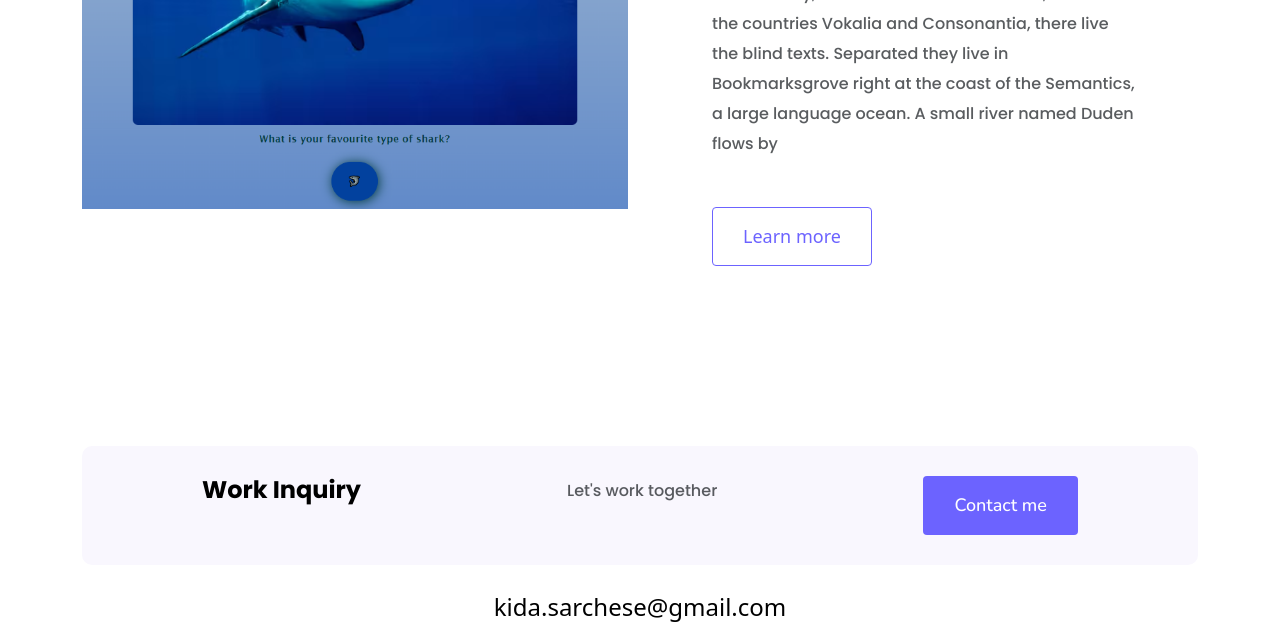
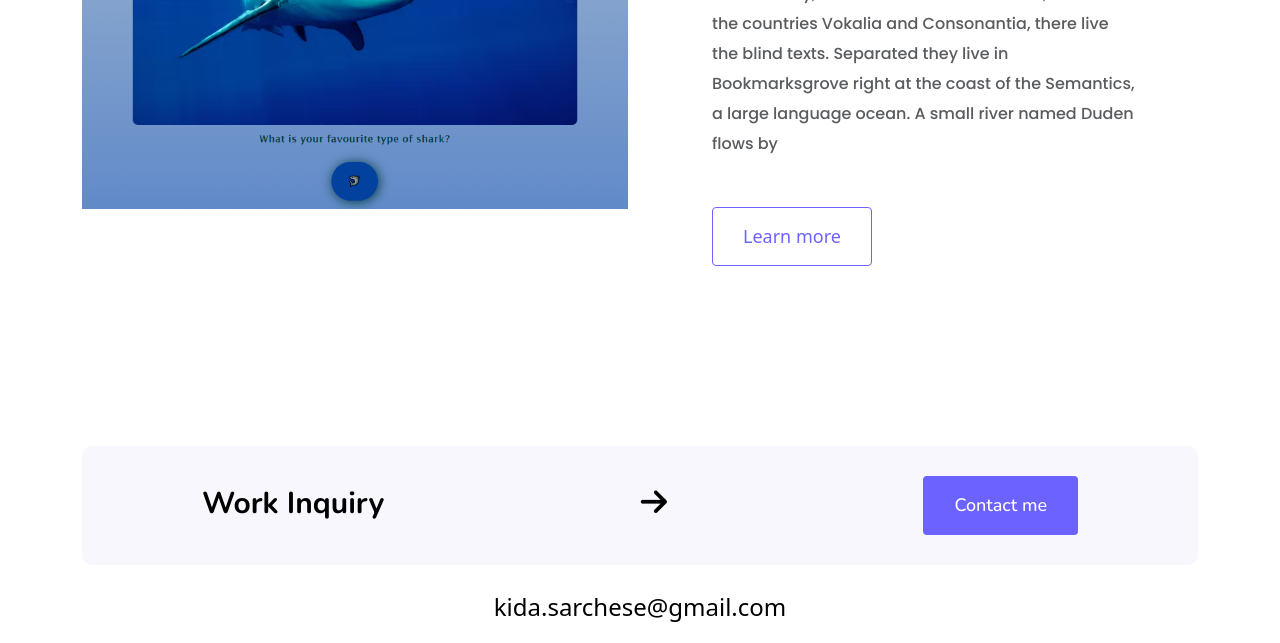
Before and after one commit to kida351/shecodes-responsive-project, a plain HTML site: page index.html in a window 1280 px wide. Shown: the part 2629-3272 px from the top of the page. Drawn offline with nearby package versions, Linux system fonts and the light colour scheme.

Commit message:
Footer edits

```diff
--- a/index.html
+++ b/index.html
@@ -120,7 +120,7 @@
           class="contact-box d-flex justify-content-between mb-4 d-none d-md-flex"
         >
           <h4>Work Inquiry</h4>
-          <p class="text-muted">Let's work together</p>
+          <h4><i class="fa-solid fa-arrow-right"></i></h4>
           <a href="/contact.html" class="btn btn-branding" title="Contact Kida"
             >Contact me</a
           >
--- a/styles/styles.css
+++ b/styles/styles.css
@@ -160,6 +160,12 @@ footer h3 {
   margin: 20px 0 0;
   text-align: center;
 }
+footer h4 {
+  font-size: 30px;
+  position: relative;
+  top: 10px;
+  font-family: var(--default-font-family);
+}
 
 @media (max-width: 900px) {
   h1 {
```
Also changed, not shown: about.html (+1 -1 lines), work.html (+1 -1 lines).
